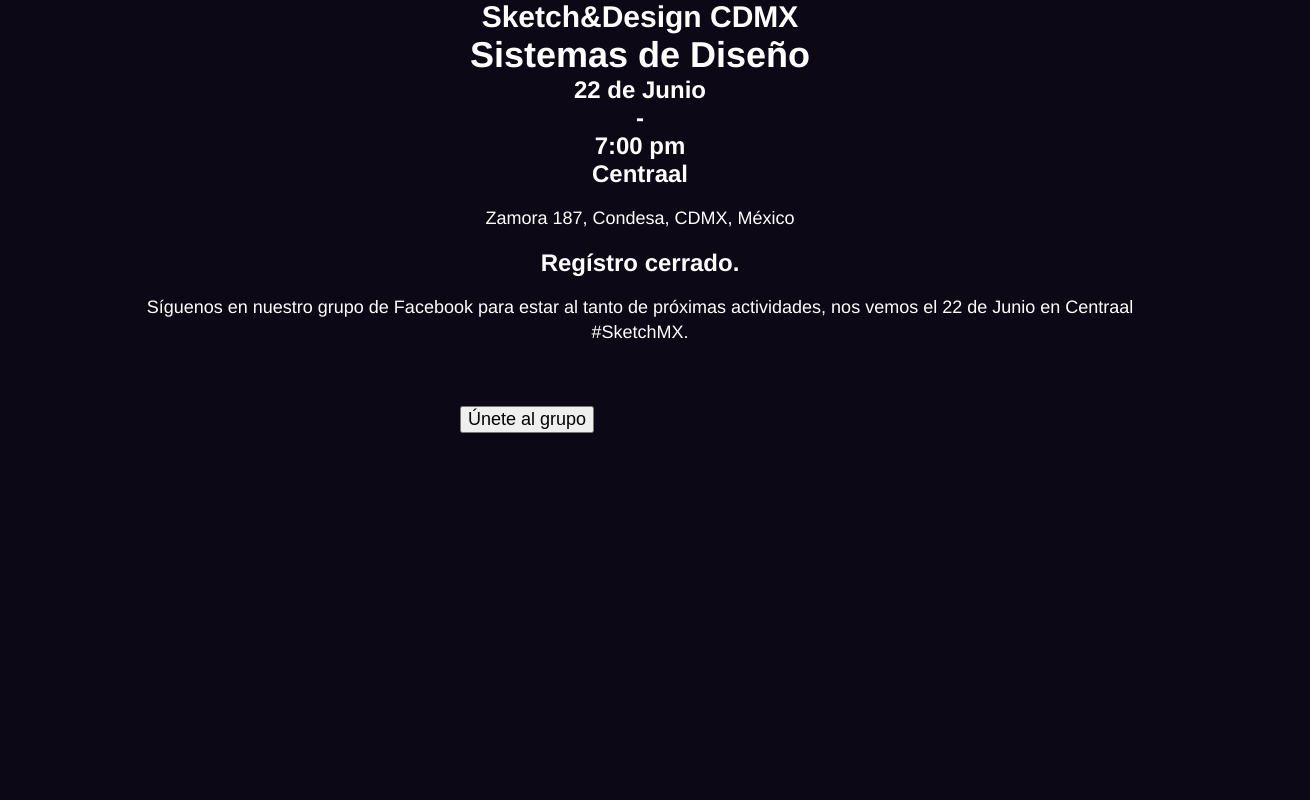
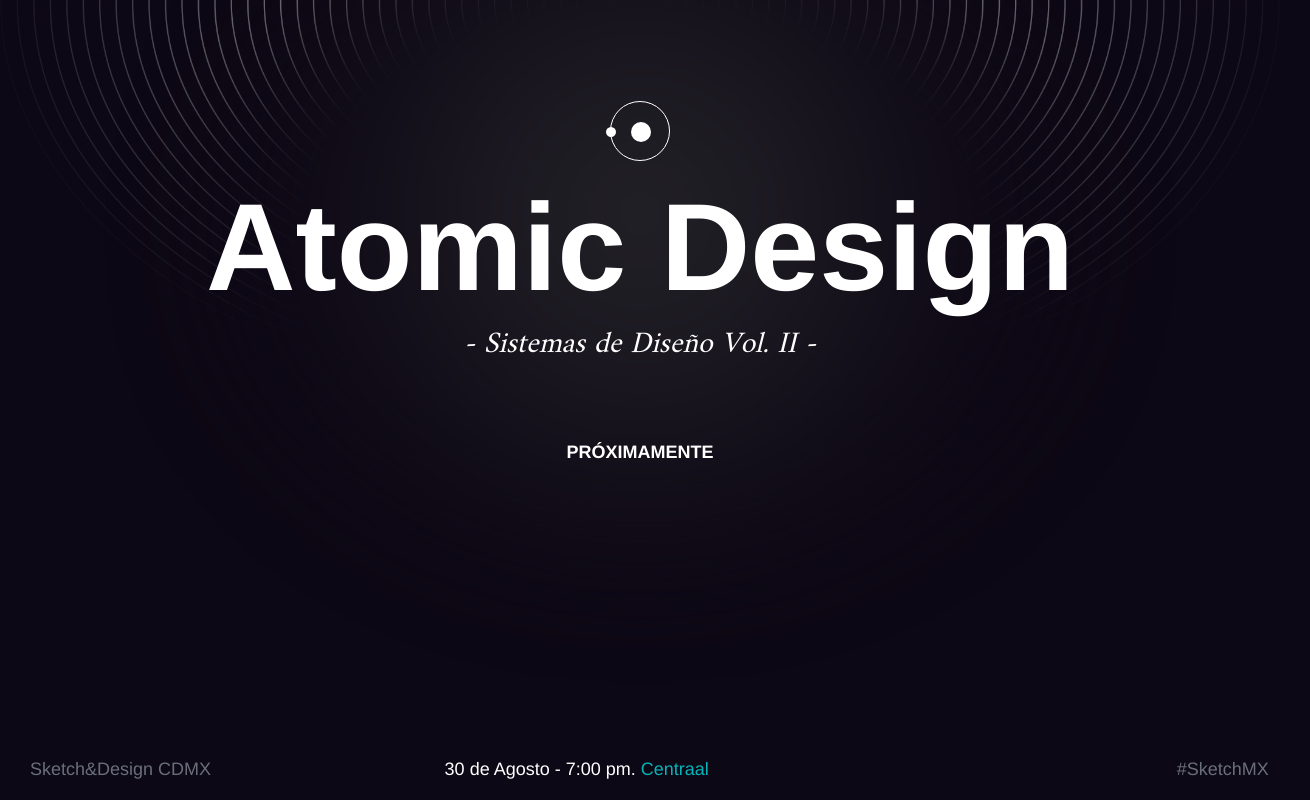
Before and after one commit to miguedesign/hellosketch, a website: page meetup/index.html in a window 1280 px wide. Shown: the whole page, 1310 px wide, since content can reach past the window. Drawn offline with nearby package versions, Linux system fonts and the light colour scheme; a web font is replaced by a local one.

Commit message:
add ui to index

```diff
--- a/meetup/index.html
+++ b/meetup/index.html
@@ -2,12 +2,12 @@
 <html lang="es">
 <head>
 	<meta charset="UTF-8">
-	<title>MeetUp - Sistemas de Diseño</title>
+	<title>SketchMX - Sistemas de Diseño - V.II</title>
 	<meta name="viewport" content="width=device-width, minimum-scale=1.0, user-scalable=no">
 	<link rel="shortcut icon" href="../public/img/meetup/favicon.png?v=1.1" />
 	<link rel="icon" sizes="192x192" href="../public/img/meetup/favicon.png?v=1.1">
-	<link href='https://fonts.googleapis.com/css?family=Poppins:400,700,900' rel='stylesheet' type='text/css'>
-	<meta name="description" content="MeetUp - Sistemas de Diseño | Centraal · 22 de Junio de 2018 · 19:00Hrs">
+	<link href='https://fonts.googleapis.com/css?family=Amiri' rel='stylesheet' type='text/css'>
+	<meta name="description" content="MeetUp - Sistemas de Diseño | Centraal · 30 de agosto de 2018 · 19:00Hrs">
 	<link rel="stylesheet" href="../public/css/style.css">
 
   <!-- twitter card -->
@@ -15,7 +15,7 @@
 	<meta name="twitter:card" content="summary_large_image">
 	<meta name="twitter:site" content="@hellomysketch">
   <meta name="twitter:title" content="Sketch MeetUp | Sistemas de Diseño">
-  <meta name="twitter:description" content="MeetUp - Sistemas de Diseño | Centraal · 22 de Junio de 2018 · 19:00Hrs">
+  <meta name="twitter:description" content="MeetUp - Sistemas de Diseño | Centraal · 30 de agosto de 2018 · 19:00Hrs">
   <meta name="twitter:creator" content="@hellomysketch" />
   <meta name="twitter:image:src" content="https://hellosketch.com/public/img/meetup/isotipo.jpg"/>
   <meta name="twitter:domain" content="hellosketch.com" />
@@ -23,14 +23,14 @@
 	<!-- Facebook Open Graph -->
   <meta property="og:type" content="website"/>
   <meta property="og:title" content="Sketch MeetUp | Sistemas de Diseño"/>
-  <meta property="og:description" content="MeetUp - Sistemas de Diseño | Centraal · 22 de Junio de 2018 · 19:00Hrs"/>
+  <meta property="og:description" content="MeetUp - Sistemas de Diseño | Centraal · 30 de agosto de 2018 · 19:00Hrs"/>
   <meta property="og:url" content="https://hellosketch.com/meetup"/>
   <meta property="og:image" content="https://hellosketch.com/public/img/meetup/isotipo.jpg"/>
   <meta property="og:site_name" content="hellosketch.com" />
 
 <!--
 
-	Theme Name: MeetUp - Sistemas de Diseño | Centraal · 22 de Junio de 2018 · 19:00Hrs
+	Theme Name: MeetUp - Sistemas de Diseño | Centraal · 30 de agosto de 2018 · 19:00Hrs
 	Theme URI: https://hellosketch.com/meetup
 	Author: @elnodos
 	Author Contact: hello@migue.design
@@ -40,43 +40,35 @@
 
 </head>
 <body>
-	<section class="Info">
-		<h2 class="Info_Name">Sketch&Design CDMX</h2>
-		<h1 class="Info_Title">Sistemas de <span>Diseño</span></h1>
-		<h3 class="Info_Date"><div>22 de Junio </div> <span>-</span> <div> 7:00 pm</div></h3>
-		<h3 class="Info_Venue">Centraal</h3>
-		<p class="Info_Address">Zamora 187, Condesa, CDMX, México</p>
+	<section class="Main js_show_bg">
+		<h2 class="Main_Name">
+			<i class="Main_Name_Icon js_scale"></i>
+			<span class="js_show show-1">Atomic Design</span>
+		</h2>
+		<h1 class="Main_Title js_show show-2">- Sistemas de Diseño Vol. II -</h1>
+
+		<div class="Form js_show show-3">
+			<h3 class="Form_Title">PRÓXIMAMENTE</h3>
+		</div>
+
+		<footer class="Footer js_show show-4">
+			<div class="Footer_Item">
+				<a href="https://www.facebook.com/groups/sketchmx?ref=hellosketch.com" class="c-grey">Sketch&Design CDMX</a>
+			</div>
+			<div class="Footer_Item">
+				30 de Agosto - 7:00 pm. <a href="https://www.google.com/maps?ll=19.41208,-99.180652&z=16&t=m&hl=en-US&gl=MX&mapclient=embed&cid=3416803029731551408" target="_blank" class="Footer_Link">Centraal</a>
+			</div>
+			<div class="Footer_Item">
+				<a href="https://www.facebook.com/groups/sketchmx?ref=hellosketch.com" class="c-grey">#SketchMX</a>
+			</div>
+		</footer>
 	</section>
 
 
-	<section class="Sidebar">
-		<h3 class="Sidebar_Title">Regístro cerrado.</h3>
-			<p class="Sidebar_Slots">Síguenos en nuestro grupo de Facebook para estar al tanto de próximas actividades, nos vemos el 22 de Junio en Centraal <br> #SketchMX.</p>
-
-		<div class="Form">
-			<div class="Form_Item">
-				<button type="submit" onclick="openGroup()" class="cta">Únete al grupo</button>
-			</div>
-		</div>
-	</section>
 
 
-	<div class="Modal" id="Modal">
-	  <div class="Modal__container other" id="Modal__container">
-	  	<div class="Modal__close"><a href="#close" class="btn t_caption">CERRAR</a></div>
-	  	 <h2 class="Modal__Title">¡Gracias por registrarte!</h2>
-	  	 <p>Nos vemos el 22 de Junio en Centraal <br> #SketchMX</p>
-	  	 <a href="https://www.facebook.com/groups/209005702967958/?ref=hellosketch.com" class="cta" target="_blank">ÚNETE AL GRUPO DE FACEBOOK</a>
-	  	 <br>
-	  	 <small>
-		  	 <a href="https://twitter.com/elnodos" class="t-link t-link-mini">Migue</a> ·
-		  	 <a href="https://twitter.com/noyonosoyesa" class="t-link t-link-mini">Jay</a> ·
-		  	 <a href="https://twitter.com/senorita_0" class="t-link t-link-mini">Clem</a>
-	  	 </small>
 
-	  </div>
-	  <div class="close-modal"></div>
-	</div>
+
 
 
 	<script src="https://ajax.googleapis.com/ajax/libs/jquery/2.1.4/jquery.min.js"></script>
```
Also changed, not shown: meetup/atomic.html (+1 -24 lines).
